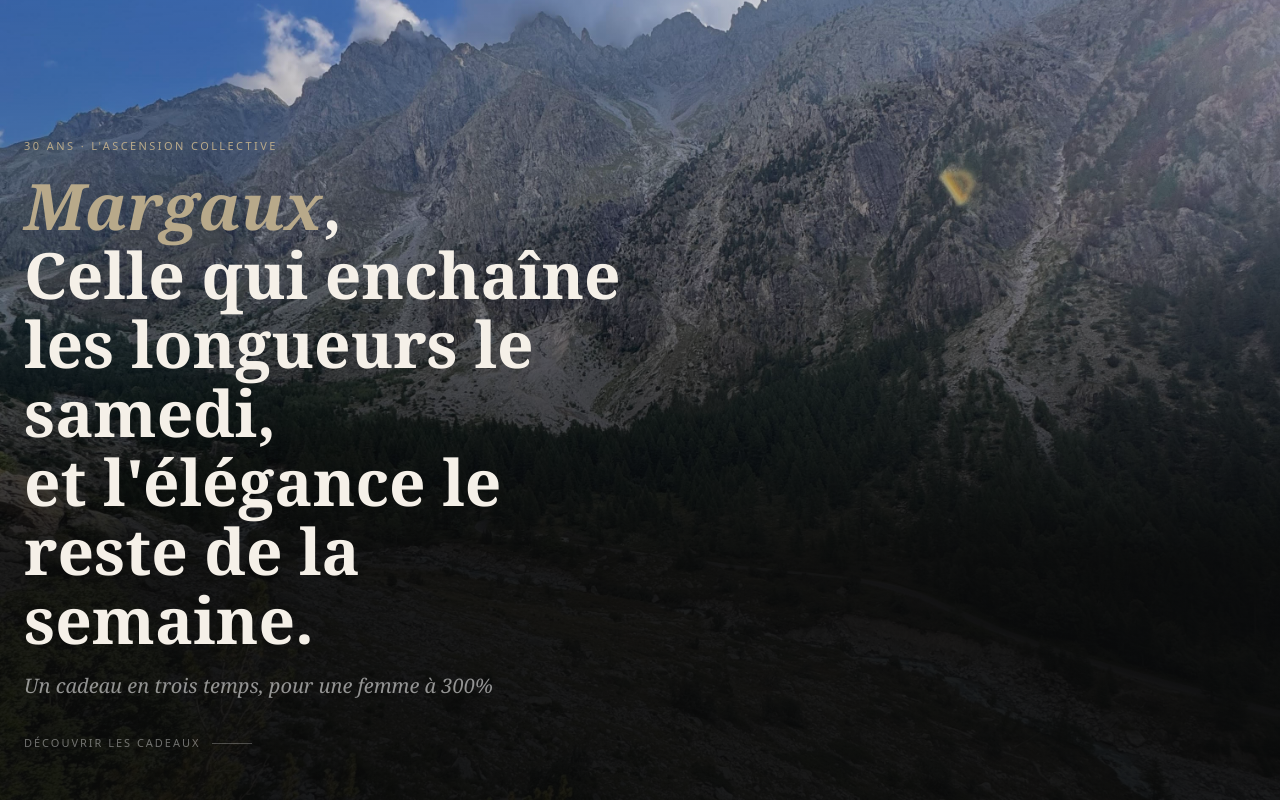
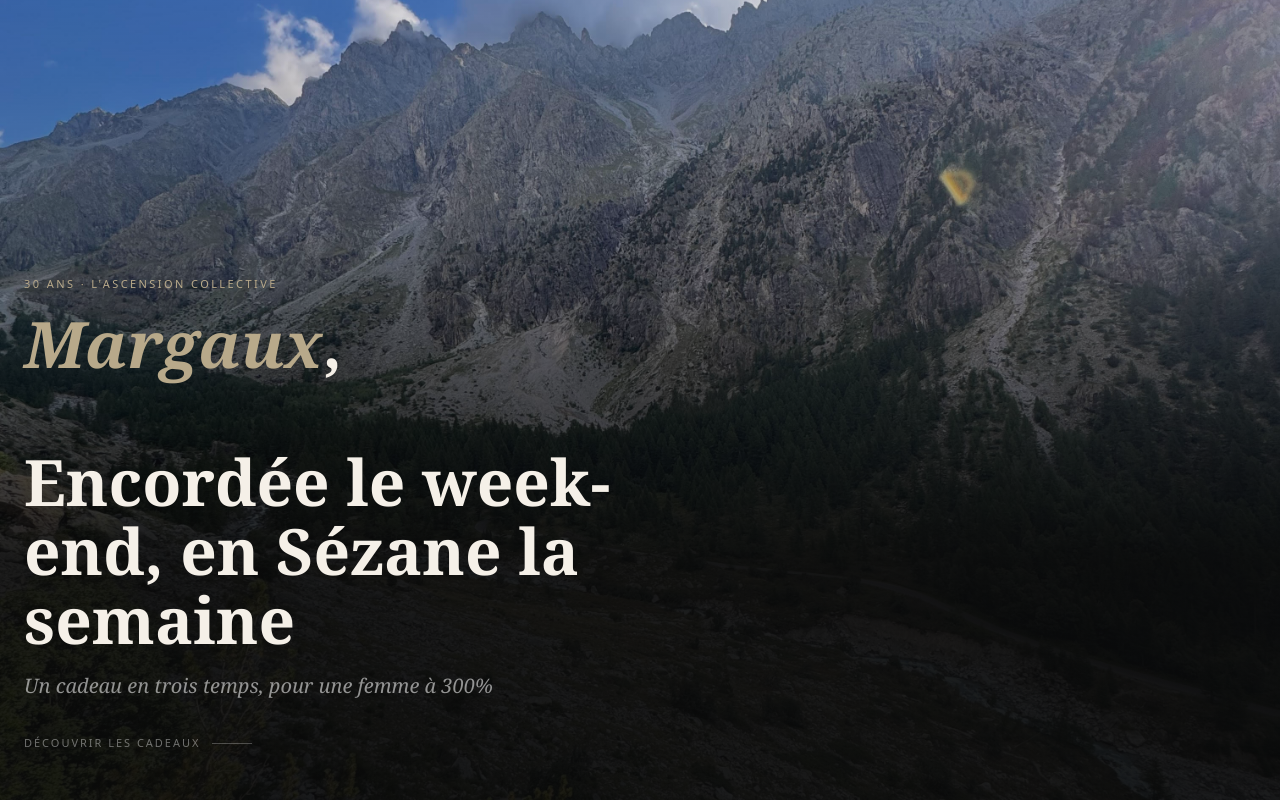
Before and after one commit to PierreGAMEN/Margaux30, a Vue app: page / in a window 1280 px wide. Shown: the top 800 px of the page. Built offline with nearby package versions, Linux system fonts and the light colour scheme; grey boxes are pictures that could not be loaded.

Commit message:
update text

```diff
--- a/src/components/HeroSection.vue
+++ b/src/components/HeroSection.vue
@@ -6,9 +6,9 @@
     <div class="hero-content">
       <p class="hero-eyebrow">30 ans · L'ascension collective</p>
       <h1 class="hero-title">
-        <em>Margaux</em>,<br>
-        Celle qui enchaîne les longueurs le samedi,<br>
-        et l'élégance le reste de la semaine.
+        <em>Margaux</em>,<br><br>
+        Encordée le week-end,
+en Sézane la semaine
       </h1>
       <p class="hero-sub">Un cadeau en trois temps, pour une femme à 300%</p>
       <div class="hero-scroll-hint">
```
